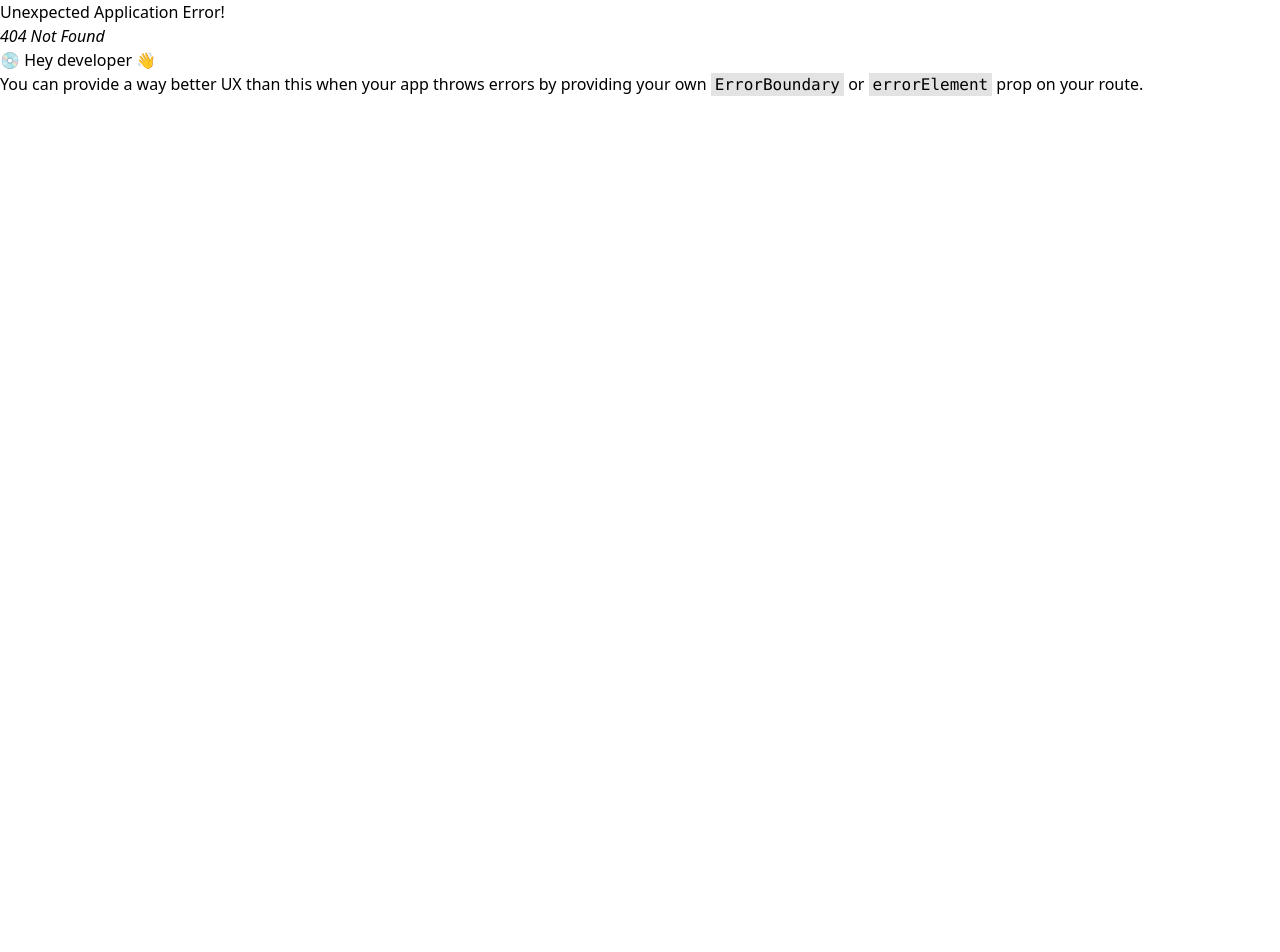
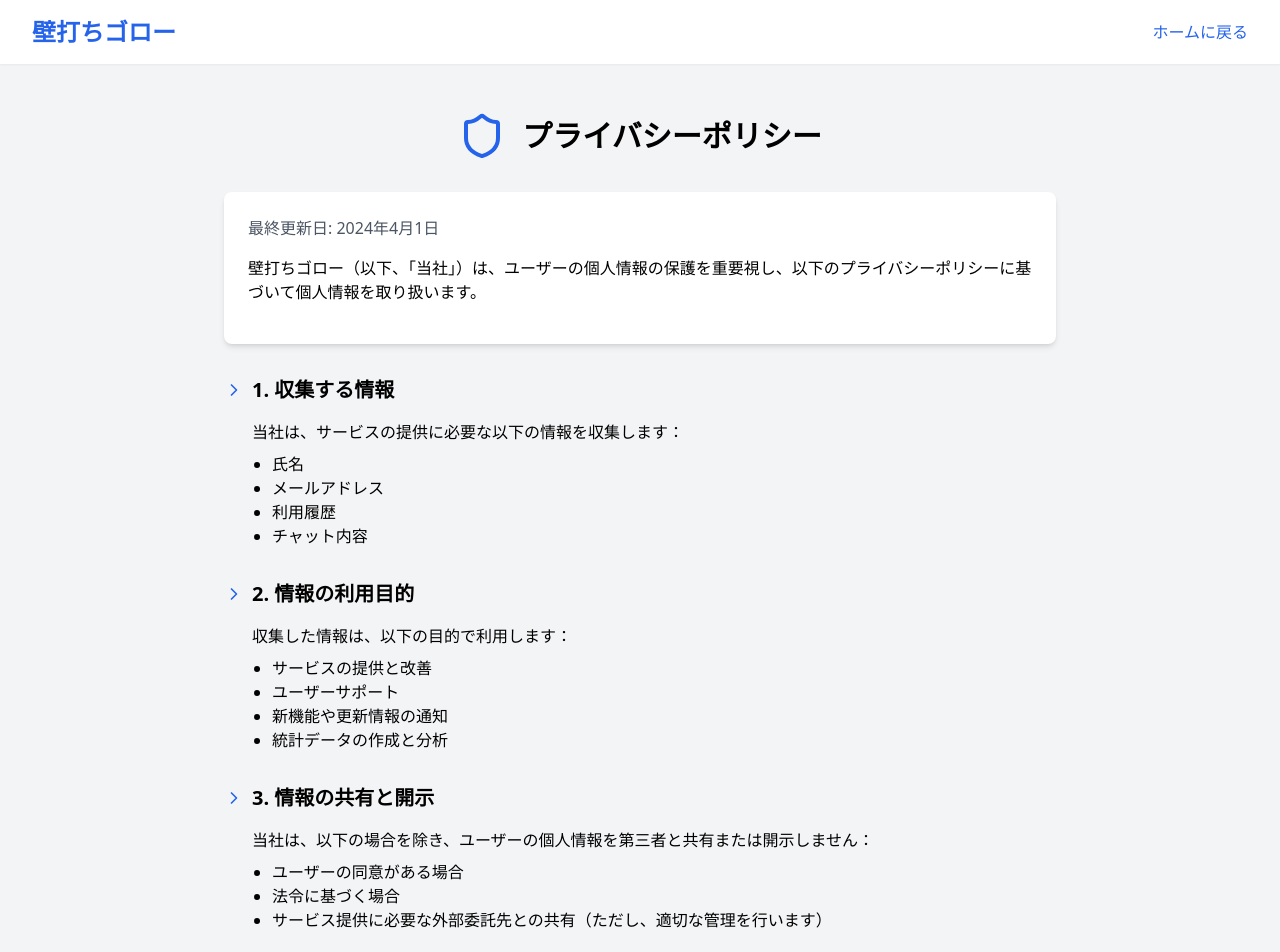
Before and after one commit to umemiya0715/ai_rubber_duck, a React (Vite) app: page /privacy in a window 1280 px wide. Before the commit this address had no page. Shown: the top 952 px of the page. Before the commit the page ends 800 px from the top, so only its background shows below. Built offline with nearby package versions, Linux system fonts and the light colour scheme.

Commit message:
implemented_mock_privacy_policy

```diff
--- /dev/null
+++ b/src/routes/PrivacyPolicy.tsx
@@ -0,0 +1,134 @@
+import { ChevronRight, Shield } from "lucide-react";
+
+export default function PrivacyPolicy() {
+  return (
+    <div className="min-h-screen bg-gray-100">
+      {/* Header */}
+      <header className="bg-white shadow-sm">
+        <nav className="mx-auto flex max-w-7xl items-center justify-between p-4 sm:px-6 lg:px-8">
+          <h1 className="text-2xl font-bold text-blue-600">壁打ちゴロー</h1>
+          <a href="/" className="text-blue-600 hover:text-blue-800">
+            ホームに戻る
+          </a>
+        </nav>
+      </header>
+
+      {/* Main Content */}
+      <main className="mx-auto max-w-4xl px-4 py-12 sm:px-6 lg:px-8">
+        <div className="mb-8 flex items-center justify-center">
+          <Shield className="mr-4 size-12 text-blue-600" />
+          <h2 className="text-3xl font-bold">プライバシーポリシー</h2>
+        </div>
+
+        <div className="mb-8 rounded-lg bg-white p-6 shadow-md">
+          <p className="mb-4 text-gray-600">最終更新日: 2024年4月1日</p>
+          <p className="mb-4">
+            壁打ちゴロー（以下、「当社」）は、ユーザーの個人情報の保護を重要視し、以下のプライバシーポリシーに基づいて個人情報を取り扱います。
+          </p>
+        </div>
+
+        <div className="space-y-8">
+          <Section title="1. 収集する情報">
+            <p>当社は、サービスの提供に必要な以下の情報を収集します：</p>
+            <ul className="mt-2 list-disc pl-5">
+              <li>氏名</li>
+              <li>メールアドレス</li>
+              <li>利用履歴</li>
+              <li>チャット内容</li>
+            </ul>
+          </Section>
+
+          <Section title="2. 情報の利用目的">
+            <p>収集した情報は、以下の目的で利用します：</p>
+            <ul className="mt-2 list-disc pl-5">
+              <li>サービスの提供と改善</li>
+              <li>ユーザーサポート</li>
+              <li>新機能や更新情報の通知</li>
+              <li>統計データの作成と分析</li>
+            </ul>
+          </Section>
+
+          <Section title="3. 情報の共有と開示">
+            <p>当社は、以下の場合を除き、ユーザーの個人情報を第三者と共有または開示しません：</p>
+            <ul className="mt-2 list-disc pl-5">
+              <li>ユーザーの同意がある場合</li>
+              <li>法令に基づく場合</li>
+              <li>サービス提供に必要な外部委託先との共有（ただし、適切な管理を行います）</li>
+            </ul>
+          </Section>
+
+          <Section title="4. データの保護">
+            <p>
+              当社は、ユーザーの個人情報を保護するために適切な技術的・組織的措置を講じます。これには、暗号化、アクセス制限、定期的なセキュリティ監査などが含まれます。
+            </p>
+          </Section>
+
+          <Section title="5. ユーザーの権利">
+            <p>ユーザーには以下の権利があります：</p>
+            <ul className="mt-2 list-disc pl-5">
+              <li>個人情報へのアクセス</li>
+              <li>個人情報の訂正</li>
+              <li>個人情報の削除（「忘れられる権利」）</li>
+              <li>データポータビリティ</li>
+            </ul>
+          </Section>
+
+          <Section title="6. クッキーとトラッキング">
+            <p>
+              当社のウェブサイトでは、サービス向上のためにクッキーを使用しています。ユーザーはブラウザの設定でクッキーの使用を制限することができます。
+            </p>
+          </Section>
+
+          <Section title="7. 子供のプライバシー">
+            <p>
+              当社のサービスは13歳未満の子供を対象としていません。13歳未満の子供の個人情報を意図的に収集することはありません。
+            </p>
+          </Section>
+
+          <Section title="8. プライバシーポリシーの変更">
+            <p>
+              当社は、必要に応じてプライバシーポリシーを更新することがあります。重要な変更がある場合は、ウェブサイト上で通知します。
+            </p>
+          </Section>
+        </div>
+
+        <div className="mt-12 text-center">
+          <p className="mb-4 text-gray-600">
+            プライバシーポリシーに関するお問い合わせは、以下の連絡先までご連絡ください。
+          </p>
+          <a href="mailto:privacy@kabeuchi-goro.com" className="text-blue-600 hover:underline">
+            privacy@kabeuchi-goro.com
+          </a>
+        </div>
+      </main>
+
+      {/* Footer */}
+      <footer className="bg-gray-800 py-8 text-white">
+        <div className="mx-auto flex max-w-7xl justify-between px-4 sm:px-6 lg:px-8">
+          <p>© 2024 壁打ちゴロー. All rights reserved.</p>
+          <div>
+            <a href="#" className="mr-4">
+              プライバシーポリシー
+            </a>
+            <a href="#" className="mr-4">
+              利用規約
+            </a>
+            <a href="#">お問い合わせ</a>
+          </div>
+        </div>
+      </footer>
+    </div>
+  );
+}
+
+function Section({ title, children }: { title: string; children: React.ReactNode }) {
+  return (
+    <section>
+      <h3 className="mb-4 flex items-center text-xl font-semibold">
+        <ChevronRight className="mr-2 size-5 text-blue-600" />
+        {title}
+      </h3>
+      <div className="pl-7">{children}</div>
+    </section>
+  );
+}
--- a/src/routes/Top.tsx
+++ b/src/routes/Top.tsx
@@ -84,7 +84,7 @@ export default function TopPage() {
         <div className="mx-auto flex max-w-7xl justify-between px-4 sm:px-6 lg:px-8">
           <p>© 2024 壁打ちゴロー. All rights reserved.</p>
           <div>
-            <a href="#" className="mr-4">
+            <a href="/privacy" className="mr-4">
               プライバシーポリシー
             </a>
             <a href="/terms" className="mr-4">
```
Also changed, not shown: src/main.tsx (+6 -1 lines).
